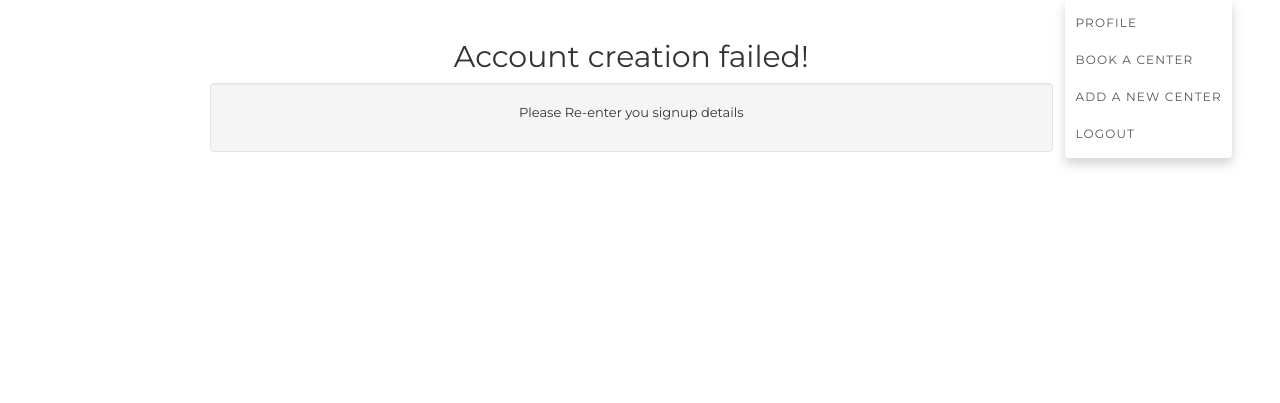
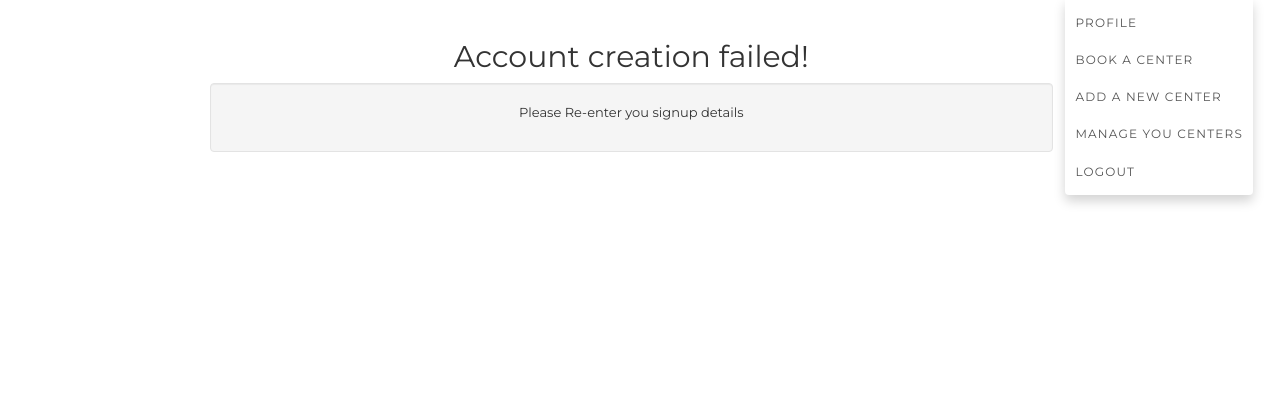
Before and after one commit to gbolly/EventDiary, a Django app: page /confirm/ in a window 1280 px wide, after a click that opens the changed part. Shown: the part 74-477 px from the top of the page. Run offline with Django 3.2, Linux system fonts and the light colour scheme; a user stored in the database is signed in; tables that the repository leaves empty hold one stand-in row (values such as "Sample post"); parts of the project's set-up code (start-up, migrations or seed data) failed here and were passed over; some libraries are stand-ins or nearby versions.

Commit message:
Add link to merchant center listing

```diff
--- a/eventdiary/templates/standard_page.html
+++ b/eventdiary/templates/standard_page.html
@@ -32,6 +32,7 @@
                                 <li><a href="/center">Book a Center</a></li>
                                 {% if request.user.userprofile.is_merchant %}
                                     <li><a href="{% url 'new_center' %}">Add a new Center</a></li>
+                                    <li><a href="{% url 'merchant_manage_centers' username=request.user %}">Manage you centers</a></li>
                                 {% endif %}
                                 <li><a href="{% url 'logout' %}">Logout</a></li>
                             </ul>
```
